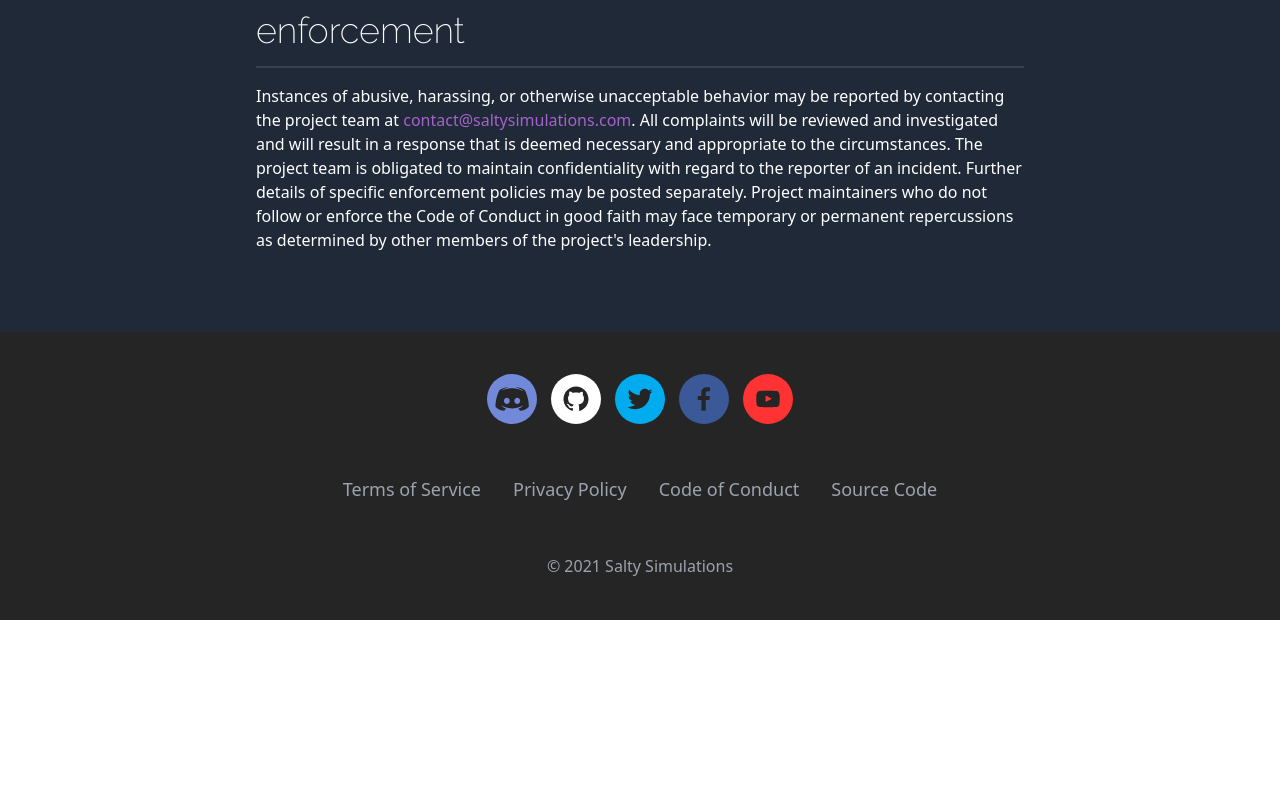
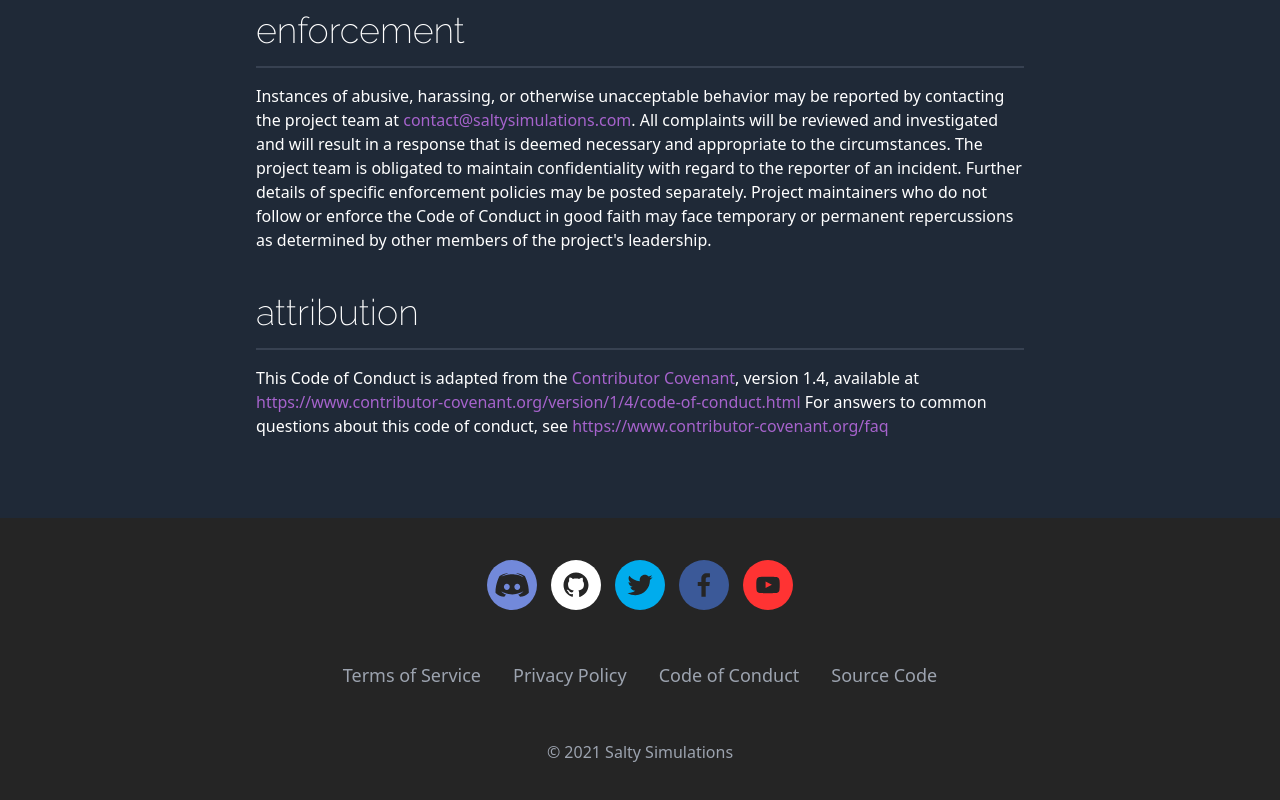
Before and after one commit to saltysimulations/website, a Next.js app: page /coc in a window 1280 px wide. Shown: the part 1542-2342 px from the top of the page. Before the commit the page ends 2162 px from the top, so only its background shows below. Built offline with nearby package versions, Linux system fonts and the light colour scheme.

Commit message:
feat: attribution clause

```diff
--- a/pages/coc.tsx
+++ b/pages/coc.tsx
@@ -58,7 +58,7 @@ const CodeOfConduct: FC = () => (
                     Representation of a project may be further defined and clarified by project maintainers.
                 </p>
                 <CocHeader text="enforcement" />
-                <p className="py-4">
+                <p className="py-4 mb-6">
                     Instances of abusive, harassing, or otherwise unacceptable behavior may be reported by contacting
                     the project team at <a className="text-amethyst" href="mailto:contact@saltysimulations.com">contact@saltysimulations.com</a>.
                     All complaints will be reviewed and investigated and will result in a response that is deemed necessary
@@ -67,6 +67,14 @@ const CodeOfConduct: FC = () => (
 
                     Project maintainers who do not follow or enforce the Code of Conduct in good faith may face temporary
                     or permanent repercussions as determined by other members of the project's leadership.
+                </p>
+                <CocHeader text="attribution" />
+                <p className="py-4">
+                    This Code of Conduct is adapted from the <a className="text-amethyst" href="https://www.contributor-covenant.org/">Contributor Covenant</a>,
+                    version 1.4, available at <a className="text-amethyst" href=
+                        "https://www.contributor-covenant.org/version/1/4/code-of-conduct.html">https://www.contributor-covenant.org/version/1/4/code-of-conduct.html</a> For
+                    answers to common questions about this code of conduct,
+                    see <a className="text-amethyst" href="https://www.contributor-covenant.org/faq">https://www.contributor-covenant.org/faq</a>
                 </p>
             </div>
         </section>
```
